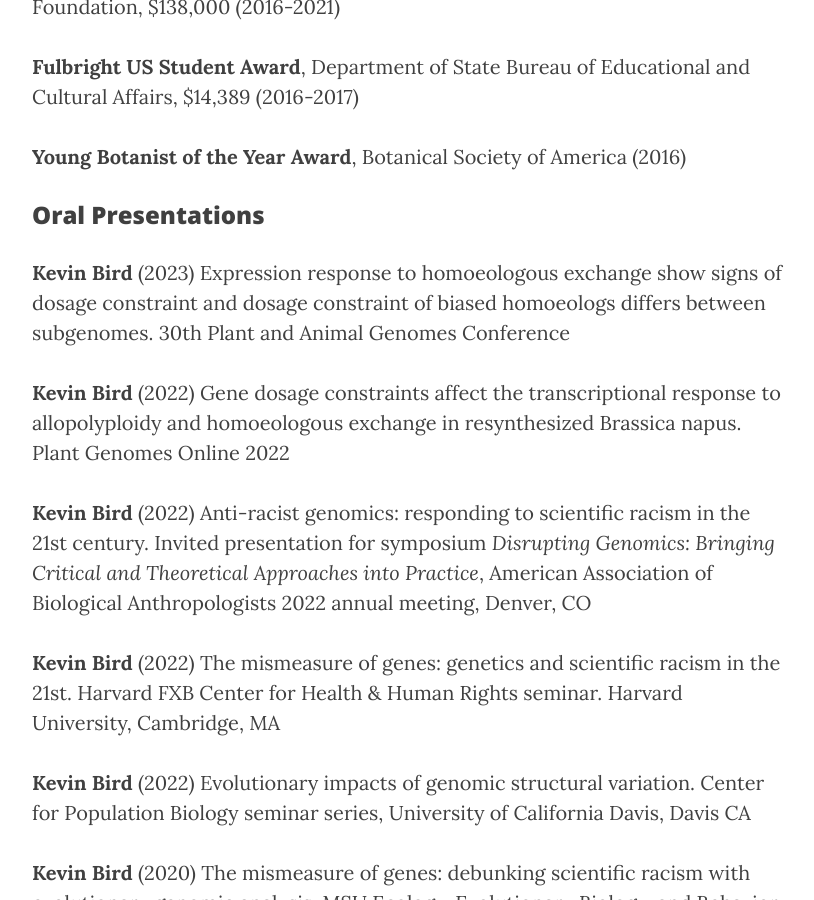
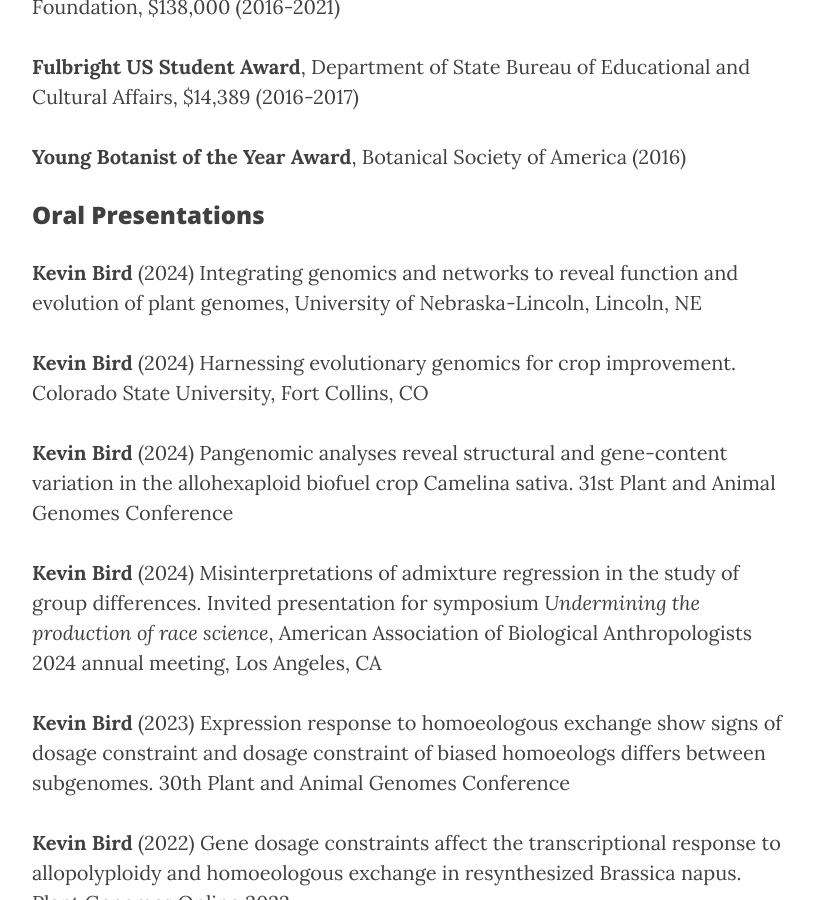
Before and after one commit to KevinABird/KevinABird.github.io, a Jekyll site: the page built from 2_CV.md, in a window 1280 px wide and 900 px high, scrolled down 1304 px. Shown: the whole window, without its empty margins (233-1047 px from the left). Built offline with Jekyll 4.4.1, drawn with Linux system fonts in a browser that asks for light colours; nearby versions of some CDN libraries.

Commit message:
Update 2_CV.md

```diff
--- a/2_CV.md
+++ b/2_CV.md
@@ -4,7 +4,7 @@ title: "CV"
 header-img: "img/IMG_8942 copy.jpg"
 ---
 
-My full CV can be found here <a href="/CV/Bird_CV_Sept_2023_website.pdf" target="_blank"><i class="fa fa-file-text fa-md"></i></a>, and a short form is below.
+My full CV can be found here <a href="/CV/Bird_CV_Oct_2024_website.pdf" target="_blank"><i class="fa fa-file-text fa-md"></i></a>, and a short form is below.
 
 ___
 
@@ -37,6 +37,13 @@ B.A., Philosophy (*Cum laude* with University honors), University of Missouri
 
 ### Oral Presentations
 
+__Kevin Bird__ (2024) Integrating genomics and networks to reveal function and evolution of plant genomes, University of Nebraska-Lincoln, Lincoln, NE
+
+__Kevin Bird__ (2024) Harnessing evolutionary genomics for crop improvement. Colorado State University, Fort Collins, CO
+
+__Kevin Bird__ (2024) Pangenomic analyses reveal structural and gene-content variation in the allohexaploid biofuel crop Camelina sativa. 31st Plant and Animal Genomes Conference
+
+__Kevin Bird__ (2024) Misinterpretations of admixture regression in the study of group differences. Invited presentation for symposium *Undermining the production of race science*, American Association of Biological Anthropologists 2024 annual meeting, Los Angeles, CA
 
 __Kevin Bird__ (2023) Expression response to homoeologous exchange show signs of dosage constraint and dosage constraint of biased homoeologs differs between subgenomes. 30th Plant and Animal Genomes Conference
 
```
